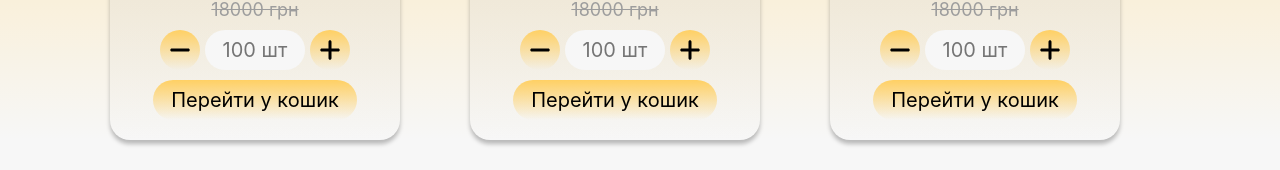
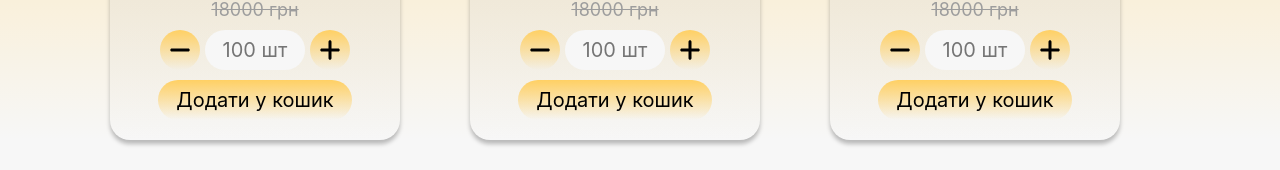
Before and after one commit to va7ul/Battery_Fly_Frontend, a React (Create React App) app: page /Battery_Fly_Frontend/assortment in a window 1280 px wide. Shown: the part 569-739 px from the top of the page. Built offline with nearby package versions, Linux system fonts and the light colour scheme.

Commit message:
Update CategoryCard.jsx

```diff
--- a/src/components/AssortmentPage/CategorySection/CategoryList/CategoryCard/CategoryCard.jsx
+++ b/src/components/AssortmentPage/CategorySection/CategoryList/CategoryCard/CategoryCard.jsx
@@ -42,12 +42,12 @@ export const CategoryCard = () => {
             </div>
           </CounterBtn>
         </CounterWrapper>
-        {/* <AddToBasketBtn>
+        <AddToBasketBtn>
           <div>Додати у кошик</div>
-        </AddToBasketBtn> */}
-        <GoToBasketBtn>
+        </AddToBasketBtn>
+        {/* <GoToBasketBtn>
           <div>Перейти у кошик</div>
-        </GoToBasketBtn>
+        </GoToBasketBtn> */}
       </ContentWrapper>
     </>
   );
```
